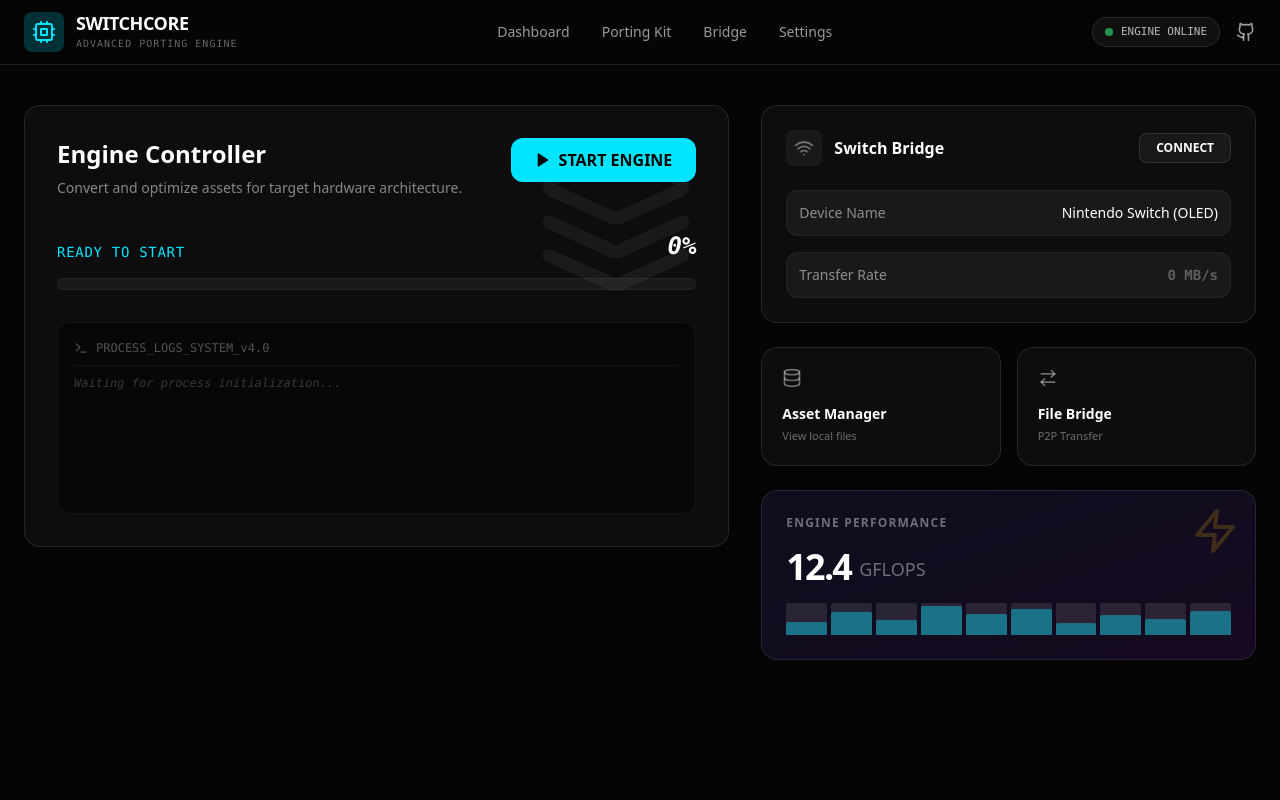
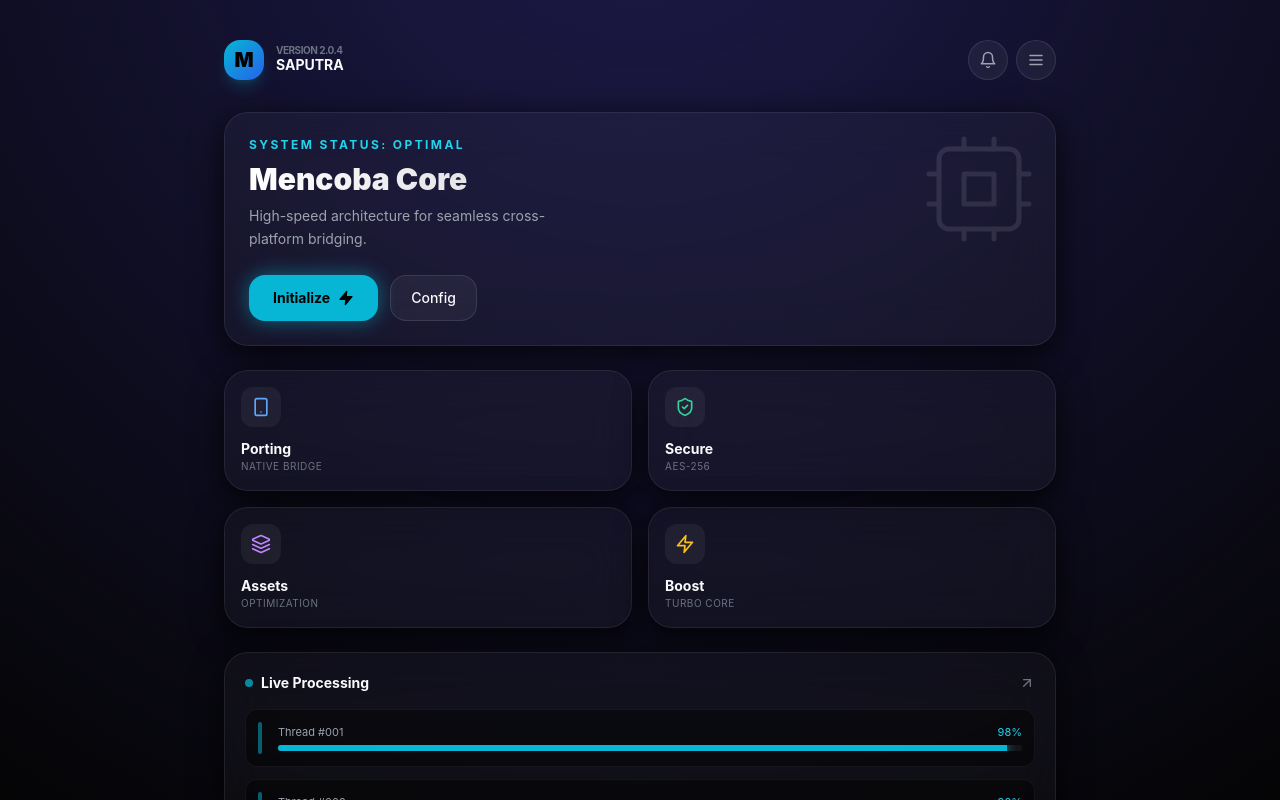
Before and after one commit to saputra141/mencoba, a Next.js app: page / in a window 1280 px wide. Shown: the top 800 px of the page. Built offline with nearby package versions, Linux system fonts and the light colour scheme.

Commit message:
auto-ai: Build apknya

```diff
--- a/src/app/globals.css
+++ b/src/app/globals.css
@@ -4,7 +4,18 @@
 
 :root {
   --background: #050506;
-  --foreground: #ffffff;
+  --foreground: #f8fafc;
+  --primary: #00e5ff;
+  --primary-glow: rgba(0, 229, 255, 0.4);
+  --accent: #7000ff;
+  --card-bg: rgba(13, 13, 15, 0.8);
+  --safe-top: env(safe-area-inset-top);
+  --safe-bottom: env(safe-area-inset-bottom);
+}
+
+* {
+  -webkit-tap-highlight-color: transparent;
+  user-select: none;
 }
 
 body {
@@ -12,39 +23,58 @@ body {
   background: var(--background);
   font-family: 'Inter', system-ui, -apple-system, sans-serif;
   overflow-x: hidden;
+  min-height: 100vh;
+  /* Optimasi untuk Notch Mobile */
+  padding-top: var(--safe-top);
+  padding-bottom: var(--safe-bottom);
 }
 
-@layer utilities {
-  .custom-scrollbar::-webkit-scrollbar {
-    width: 4px;
+@layer components {
+  .glass-card {
+    @apply bg-white/[0.03] backdrop-blur-xl border border-white/[0.08] rounded-3xl;
+    box-shadow: 0 8px 32px 0 rgba(0, 0, 0, 0.8);
   }
-  .custom-scrollbar::-webkit-scrollbar-track {
-    background: transparent;
+
+  .btn-primary {
+    @apply relative overflow-hidden px-6 py-3 rounded-2xl bg-cyan-500 text-black font-bold
+           active:scale-95 transition-all duration-200 shadow-[0_0_20px_rgba(0,229,255,0.4)];
   }
-  .custom-scrollbar::-webkit-scrollbar-thumb {
-    background: rgba(255, 255, 255, 0.1);
-    border-radius: 10px;
-  }
-  .custom-scrollbar::-webkit-scrollbar-thumb:hover {
-    background: rgba(0, 229, 255, 0.3);
+
+  .nav-blur {
+    @apply sticky top-0 z-50 bg-black/60 backdrop-blur-md border-b border-white/10;
   }
 }
 
-/* Glassmorphism effects */
-.glass {
-  background: rgba(255, 255, 255, 0.03);
-  backdrop-filter: blur(10px);
-  border: 1px solid rgba(255, 255, 255, 0.05);
+/* Custom Scrollbar untuk Mobile Experience */
+.custom-scrollbar::-webkit-scrollbar {
+  width: 0px;
 }
 
 /* Animations */
-@keyframes scan {
-  from { transform: translateY(-100%); }
-  to { transform: translateY(100%); }
+@keyframes pulse-glow {
+  0%, 100% { opacity: 0.5; box-shadow: 0 0 10px var(--primary-glow); }
+  50% { opacity: 1; box-shadow: 0 0 25px var(--primary-glow); }
 }
 
-.scanning-line {
-  height: 2px;
-  background: linear-gradient(90deg, transparent, #00e5ff, transparent);
-  animation: scan 2s linear infinite;
+.animate-glow {
+  animation: pulse-glow 3s cubic-bezier(0.4, 0, 0.6, 1) infinite;
 }
+
+/* Progress Bar Anim */
+@keyframes loading-stripes {
+  from { background-position: 0 0; }
+  to { background-position: 40px 0; }
+}
+
+.loading-gradient {
+  background: linear-gradient(45deg,
+    rgba(0,229,255,0.2) 25%,
+    transparent 25%,
+    transparent 50%,
+    rgba(0,229,255,0.2) 50%,
+    rgba(0,229,255,0.2) 75%,
+    transparent 75%,
+    transparent);
+  background-size: 40px 40px;
+  animation: loading-stripes 1s linear infinite;
+}
--- a/src/app/layout.tsx
+++ b/src/app/layout.tsx
@@ -1,22 +1,34 @@
-import type { Metadata } from "next";
-import { Inter } from "next/font/google";
+import type { Metadata, Viewport } from "next";
 import "./globals.css";
 
-const inter = Inter({ subsets: ["latin"] });
+export const metadata: Metadata = {
+  title: "Mencoba App",
+  description: "High-performance Mobile Porting Interface",
+  manifest: "/manifest.json",
+};
 
-export const metadata: Metadata = {
-  title: "SwitchCore | Advanced Porting Engine",
-  description: "Next-generation porting tool for Switch ecosystem",
+export const viewport: Viewport = {
+  width: "device-width",
+  initialScale: 1,
+  maximumScale: 1,
+  userScalable: false,
+  viewportFit: "cover",
+  themeColor: "#050506",
 };
 
 export default function RootLayout({
   children,
-}: Readonly<{
+}: {
   children: React.ReactNode;
-}>) {
+}) {
   return (
-    <html lang="en">
-      <body className={inter.className}>{children}</body>
+    <html lang="en" className="dark">
+      <body className="antialiased selection:bg-cyan-500/30">
+        <div className="fixed inset-0 bg-[radial-gradient(circle_at_50%_-20%,#1e1b4b,transparent)] pointer-events-none" />
+        <div className="relative z-10 flex flex-col min-h-screen">
+          {children}
+        </div>
+      </body>
     </html>
   );
 }
--- a/src/app/page.tsx
+++ b/src/app/page.tsx
@@ -1,225 +1,115 @@
 "use client";
 
-import React from 'react';
-import { motion, AnimatePresence } from 'framer-motion';
+import { motion, AnimatePresence } from "framer-motion";
 import {
-  Play,
-  Terminal,
+  Cpu,
+  Smartphone,
   Zap,
+  ShieldCheck,
+  ChevronRight,
   Layers,
-  RefreshCw,
-  Wifi,
-  Database,
-  ArrowRightLeft,
-  ChevronRight
-} from 'lucide-react';
-import { Header } from '@/components/Header';
-import { usePortingEngine } from '@/hooks/usePortingEngine';
-import { useSwitchBridge } from '@/hooks/useSwitchBridge';
-import { clsx } from 'clsx';
-import { twMerge } from 'tailwind-merge';
+  ArrowUpRight
+} from "lucide-react";
+import Header from "@/components/Header";
+import { useState } from "react";
 
-function cn(...inputs: any[]) {
-  return twMerge(clsx(inputs));
-}
-
-export default function Dashboard() {
-  const { state, startPorting, reset } = usePortingEngine();
-  const { bridge, toggleConnection } = useSwitchBridge();
+export default function MobileDashboard() {
+  const [activeTab, setActiveTab] = useState('bridge');
 
   return (
-    <main className="min-h-screen bg-switch-dark text-white font-sans selection:bg-switch-cyan/30">
+    <main className="flex-1 flex flex-col p-4 md:p-8 max-w-4xl mx-auto w-full gap-6">
       <Header />
 
-      <div className="container mx-auto px-6 py-10 grid grid-cols-1 lg:grid-cols-12 gap-8">
-
-        {/* Left Column: Porting Control */}
-        <div className="lg:col-span-7 space-y-6">
+      {/* Hero Section - Mobile Optimized */}
       <motion.div
         initial={{ opacity: 0, y: 20 }}
         animate={{ opacity: 1, y: 0 }}
-            className="bg-switch-card border border-white/10 rounded-2xl p-8 relative overflow-hidden group"
+        className="glass-card p-6 relative overflow-hidden"
       >
-            <div className="absolute top-0 right-0 p-8 opacity-5">
-              <Layers size={160} />
+        <div className="absolute top-0 right-0 p-4 opacity-10">
+          <Cpu size={120} strokeWidth={1} />
         </div>
 
         <div className="relative z-10">
-              <div className="flex items-start justify-between mb-8">
-                <div>
-                  <h2 className="text-2xl font-bold mb-2">Engine Controller</h2>
-                  <p className="text-white/50 text-sm">Convert and optimize assets for target hardware architecture.</p>
+          <span className="text-cyan-400 text-xs font-bold tracking-[0.2em] uppercase mb-2 block">
+            System Status: Optimal
+          </span>
+          <h1 className="text-3xl font-black mb-2 bg-gradient-to-r from-white to-white/60 bg-clip-text text-transparent">
+            Mencoba Core
+          </h1>
+          <p className="text-gray-400 text-sm leading-relaxed max-w-xs">
+            High-speed architecture for seamless cross-platform bridging.
+          </p>
         </div>
-                <div className="flex gap-2">
-                  <button
-                    onClick={() => startPorting("Project_Alpha_v1.0")}
-                    disabled={state.status === 'processing'}
-                    className="flex items-center gap-2 bg-switch-cyan text-black px-6 py-2.5 rounded-xl font-bold hover:brightness-110 disabled:opacity-50 disabled:cursor-not-allowed transition-all"
-                  >
-                    {state.status === 'processing' ? <RefreshCw className="w-4 h-4 animate-spin" /> : <Play className="w-4 h-4 fill-current" />}
-                    {state.status === 'processing' ? 'PORTING...' : 'START ENGINE'}
+
+        <div className="mt-6 flex gap-3">
+          <button className="btn-primary flex items-center gap-2 text-sm">
+            Initialize <Zap size={16} fill="currentColor" />
+          </button>
+          <button className="px-5 py-3 rounded-2xl bg-white/5 border border-white/10 text-sm font-medium hover:bg-white/10 transition-colors">
+            Config
           </button>
         </div>
+      </motion.div>
+
+      {/* Grid Features */}
+      <div className="grid grid-cols-2 gap-4">
+        {[
+          { icon: Smartphone, label: "Porting", color: "text-blue-400", desc: "Native Bridge" },
+          { icon: ShieldCheck, label: "Secure", color: "text-emerald-400", desc: "AES-256" },
+          { icon: Layers, label: "Assets", color: "text-purple-400", desc: "Optimization" },
+          { icon: Zap, label: "Boost", color: "text-amber-400", desc: "Turbo Core" },
+        ].map((item, idx) => (
+          <motion.div
+            key={item.label}
+            initial={{ opacity: 0, scale: 0.9 }}
+            animate={{ opacity: 1, scale: 1 }}
+            transition={{ delay: idx * 0.1 }}
+            className="glass-card p-4 flex flex-col gap-3 active:bg-white/10 transition-colors cursor-pointer"
+          >
+            <div className={`w-10 h-10 rounded-xl bg-white/5 flex items-center justify-center ${item.color}`}>
+              <item.icon size={20} />
+            </div>
+            <div>
+              <h3 className="font-bold text-sm">{item.label}</h3>
+              <p className="text-[10px] text-gray-500 uppercase tracking-wider">{item.desc}</p>
+            </div>
+          </motion.div>
+        ))}
       </div>
 
-              {/* Progress UI */}
-              <div className="space-y-4 mb-8">
-                <div className="flex justify-between items-end">
-                  <span className="text-sm font-mono text-switch-cyan uppercase tracking-wider">{state.currentTask}</span>
-                  <span className="text-2xl font-mono font-bold italic">{state.progress}%</span>
+      {/* Activity Monitor */}
+      <div className="glass-card flex-1 p-5 flex flex-col gap-4">
+        <div className="flex justify-between items-center">
+          <h2 className="font-bold text-sm flex items-center gap-2">
+            <span className="w-2 h-2 rounded-full bg-cyan-500 animate-pulse" />
+            Live Processing
+          </h2>
+          <ArrowUpRight size={16} className="text-gray-500" />
         </div>
-                <div className="h-3 w-full bg-white/5 rounded-full overflow-hidden border border-white/5">
+
+        <div className="space-y-3">
+          {[1, 2, 3].map((i) => (
+            <div key={i} className="flex items-center gap-4 p-3 rounded-xl bg-black/40 border border-white/5">
+              <div className="h-8 w-1 bg-cyan-500/50 rounded-full" />
+              <div className="flex-1">
+                <div className="flex justify-between text-[11px] mb-1">
+                  <span className="text-gray-400">Thread #00{i}</span>
+                  <span className="text-cyan-400">98%</span>
+                </div>
+                <div className="h-1.5 w-full bg-white/5 rounded-full overflow-hidden">
                   <motion.div
                     initial={{ width: 0 }}
-                    animate={{ width: `${state.progress}%` }}
-                    className="h-full bg-gradient-to-r from-switch-cyan to-blue-500 shadow-[0_0_20px_rgba(0,229,255,0.4)]"
+                    animate={{ width: "98%" }}
+                    transition={{ duration: 1.5, delay: i * 0.2 }}
+                    className="h-full bg-cyan-500 shadow-[0_0_10px_#00e5ff]"
                   />
                 </div>
               </div>
-
-              {/* Terminal Output */}
-              <div className="bg-black/40 rounded-xl p-4 border border-white/5 font-mono text-[12px] h-48 overflow-y-auto custom-scrollbar">
-                <div className="flex items-center gap-2 text-white/30 mb-2 border-b border-white/5 pb-2">
-                  <Terminal size={14} />
-                  <span>PROCESS_LOGS_SYSTEM_v4.0</span>
-                </div>
-                <AnimatePresence initial={false}>
-                  {state.logs.length === 0 && <div className="text-white/20 italic">Waiting for process initialization...</div>}
-                  {state.logs.map((log, i) => (
-                    <motion.div
-                      key={i}
-                      initial={{ opacity: 0, x: -10 }}
-                      animate={{ opacity: 1, x: 0 }}
-                      className={cn(
-                        "py-0.5",
-                        log.startsWith('Error') ? "text-switch-red" : "text-white/70"
-                      )}
-                    >
-                      <span className="text-white/20 mr-2">[{new Date().toLocaleTimeString([], {hour12: false})}]</span>
-                      {log}
-                    </motion.div>
-                  ))}
-                </AnimatePresence>
-              </div>
-            </div>
-          </motion.div>
-        </div>
-
-        {/* Right Column: Status & Bridge */}
-        <div className="lg:col-span-5 space-y-6">
-
-          {/* Connection Status */}
-          <motion.div
-            initial={{ opacity: 0, x: 20 }}
-            animate={{ opacity: 1, x: 0 }}
-            transition={{ delay: 0.1 }}
-            className="bg-switch-card border border-white/10 rounded-2xl p-6"
-          >
-            <div className="flex items-center justify-between mb-6">
-              <div className="flex items-center gap-3">
-                <div className={cn(
-                  "p-2 rounded-lg transition-colors",
-                  bridge.isConnected ? "bg-switch-cyan/20 text-switch-cyan" : "bg-white/5 text-white/40"
-                )}>
-                  <Wifi size={20} />
-                </div>
-                <h3 className="font-bold">Switch Bridge</h3>
-              </div>
-              <button
-                onClick={toggleConnection}
-                className={cn(
-                  "px-4 py-1.5 rounded-lg text-xs font-bold transition-all border",
-                  bridge.isConnected
-                    ? "bg-switch-red/10 border-switch-red/20 text-switch-red hover:bg-switch-red/20"
-                    : "bg-white/5 border-white/10 text-white hover:bg-white/10"
-                )}
-              >
-                {bridge.isConnected ? 'DISCONNECT' : 'CONNECT'}
-              </button>
-            </div>
-
-            <div className="space-y-4">
-              <div className="flex justify-between items-center p-3 rounded-xl bg-white/5 border border-white/5">
-                <span className="text-sm text-white/50">Device Name</span>
-                <span className="text-sm font-medium">{bridge.deviceName}</span>
-              </div>
-              <div className="flex justify-between items-center p-3 rounded-xl bg-white/5 border border-white/5">
-                <span className="text-sm text-white/50">Transfer Rate</span>
-                <span className={cn(
-                  "text-sm font-mono font-bold",
-                  bridge.activeTransfer ? "text-switch-cyan" : "text-white/30"
-                )}>
-                  {bridge.transferRate}
-                </span>
-              </div>
-            </div>
-
-            {bridge.activeTransfer && (
-              <motion.div
-                initial={{ opacity: 0, height: 0 }}
-                animate={{ opacity: 1, height: 'auto' }}
-                className="mt-4 pt-4 border-t border-white/5"
-              >
-                <div className="flex items-center gap-3 text-switch-cyan animate-pulse">
-                  <RefreshCw size={14} className="animate-spin" />
-                  <span className="text-[11px] font-bold uppercase tracking-tighter">Synchronizing file clusters...</span>
-                </div>
-              </motion.div>
-            )}
-          </motion.div>
-
-          {/* Quick Actions */}
-          <div className="grid grid-cols-2 gap-4">
-            <QuickActionCard
-              icon={<Database size={20} />}
-              title="Asset Manager"
-              desc="View local files"
-              delay={0.2}
-            />
-            <QuickActionCard
-              icon={<ArrowRightLeft size={20} />}
-              title="File Bridge"
-              desc="P2P Transfer"
-              delay={0.3}
-            />
-          </div>
-
-          {/* Stats */}
-          <div className="bg-gradient-to-br from-indigo-900/20 to-purple-900/20 border border-white/10 rounded-2xl p-6 relative overflow-hidden">
-             <div className="absolute top-0 right-0 p-4">
-                <Zap className="text-yellow-500/20" size={48} />
-             </div>
-             <h4 className="text-xs font-bold text-white/40 uppercase tracking-widest mb-4">Engine Performance</h4>
-             <div className="flex items-end gap-2">
-                <span className="text-4xl font-bold tracking-tighter">12.4</span>
-                <span className="text-lg text-white/40 mb-1">GFLOPS</span>
-             </div>
-             <div className="mt-4 flex gap-1">
-                {[40, 70, 45, 90, 65, 80, 35, 60, 50, 75].map((h, i) => (
-                  <div key={i} className="flex-1 bg-white/10 rounded-t-sm h-8 relative">
-                    <div className="absolute bottom-0 left-0 right-0 bg-switch-cyan/40 rounded-t-sm" style={{ height: `${h}%` }} />
             </div>
           ))}
-             </div>
-          </div>
-
         </div>
       </div>
     </main>
   );
 }
-
-function QuickActionCard({ icon, title, desc, delay }: { icon: React.ReactNode, title: string, desc: string, delay: number }) {
-  return (
-    <motion.button
-      initial={{ opacity: 0, y: 20 }}
-      animate={{ opacity: 1, y: 0 }}
-      transition={{ delay }}
-      className="bg-switch-card border border-white/10 p-5 rounded-2xl text-left hover:border-switch-cyan/50 hover:bg-white/5 transition-all group"
-    >
-      <div className="mb-4 text-white/40 group-hover:text-switch-cyan transition-colors">{icon}</div>
-      <h4 className="font-bold text-sm mb-1">{title}</h4>
-      <p className="text-[11px] text-white/40">{desc}</p>
-    </motion.button>
-  );
-}
--- a/src/components/Header.tsx
+++ b/src/components/Header.tsx
@@ -1,44 +1,33 @@
 "use client";
 
-import React from 'react';
-import { Cpu, Github, Activity, ShieldCheck } from 'lucide-react';
-import { motion } from 'framer-motion';
+import { motion } from "framer-motion";
+import { Menu, Bell, User } from "lucide-react";
 
-export const Header = () => {
+export default function Header() {
   return (
-    <header className="border-b border-white/10 bg-switch-dark/80 backdrop-blur-md sticky top-0 z-50">
-      <div className="container mx-auto px-6 h-16 flex items-center justify-between">
+    <header className="flex justify-between items-center py-2">
       <motion.div
         initial={{ opacity: 0, x: -20 }}
         animate={{ opacity: 1, x: 0 }}
         className="flex items-center gap-3"
       >
-          <div className="bg-switch-cyan/20 p-2 rounded-lg">
-            <Cpu className="w-6 h-6 text-switch-cyan" />
+        <div className="w-10 h-10 rounded-2xl bg-gradient-to-br from-cyan-500 to-blue-600 flex items-center justify-center shadow-lg shadow-cyan-500/20">
+          <span className="font-black text-black text-xl">M</span>
         </div>
         <div>
-            <h1 className="text-white font-bold tracking-tight text-lg leading-none">SWITCHCORE</h1>
-            <p className="text-white/40 text-[10px] font-mono mt-1 uppercase tracking-widest">Advanced Porting Engine</p>
+          <p className="text-[10px] text-gray-500 font-bold uppercase tracking-tighter leading-none">Version 2.0.4</p>
+          <h2 className="font-bold text-sm">SAPUTRA</h2>
         </div>
       </motion.div>
 
-        <nav className="hidden md:flex items-center gap-8">
-          <a href="#" className="text-sm font-medium text-white/60 hover:text-switch-cyan transition-colors">Dashboard</a>
-          <a href="#" className="text-sm font-medium text-white/60 hover:text-switch-cyan transition-colors">Porting Kit</a>
-          <a href="#" className="text-sm font-medium text-white/60 hover:text-switch-cyan transition-colors">Bridge</a>
-          <a href="#" className="text-sm font-medium text-white/60 hover:text-switch-cyan transition-colors">Settings</a>
-        </nav>
-
-        <div className="flex items-center gap-4">
-          <div className="flex items-center gap-2 bg-white/5 px-3 py-1.5 rounded-full border border-white/10">
-            <div className="w-2 h-2 bg-green-500 rounded-full animate-pulse" />
-            <span className="text-[11px] font-mono text-white/70 uppercase">Engine Online</span>
-          </div>
-          <button className="text-white/60 hover:text-white transition-colors">
-            <Github className="w-5 h-5" />
+      <div className="flex gap-2">
+        <button className="w-10 h-10 rounded-full bg-white/5 flex items-center justify-center border border-white/10 active:scale-90 transition-transform">
+          <Bell size={18} className="text-gray-400" />
         </button>
-        </div>
+        <button className="w-10 h-10 rounded-full bg-white/5 flex items-center justify-center border border-white/10 active:scale-90 transition-transform">
+          <Menu size={18} className="text-gray-400" />
+        </button>
       </div>
     </header>
   );
-};
+}
```
Also changed, not shown: capacitor.config.ts (added, +18 -0 lines), next.config.mjs (added, +11 -0 lines), package.json (+17 -8 lines). Lines whose indentation alone changed are shown as unchanged.
